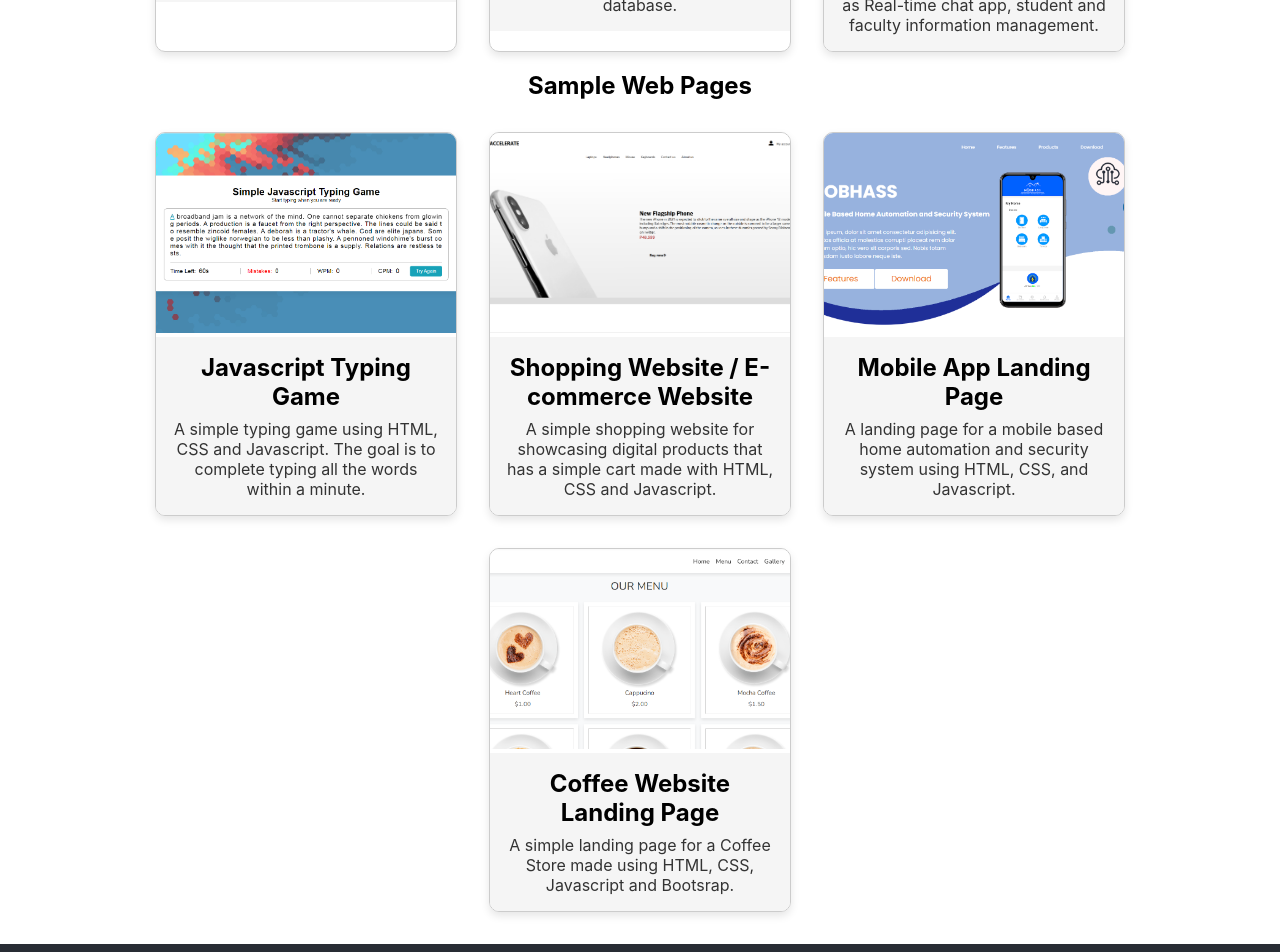
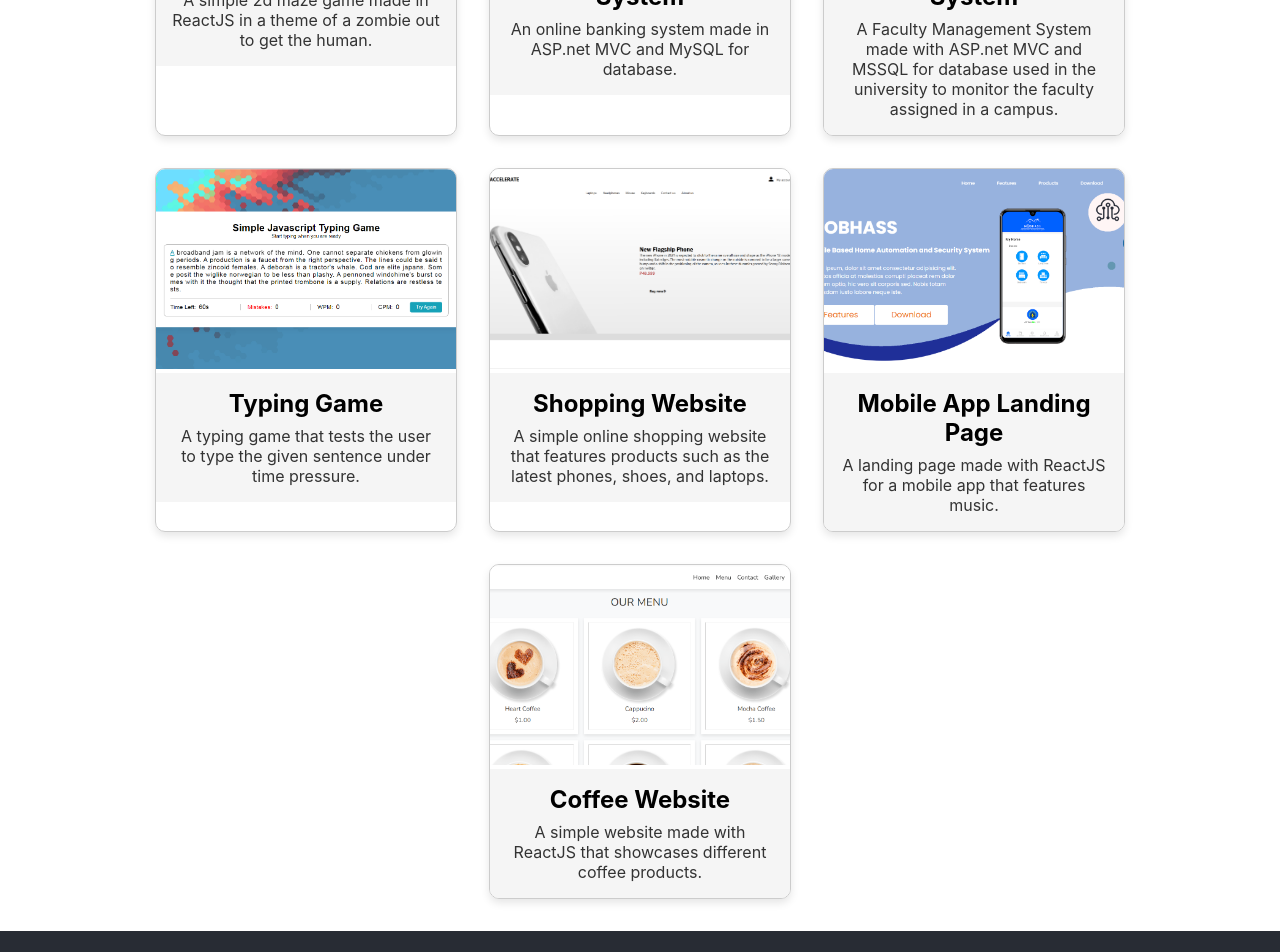
Before and after one commit to lloyd44560/react-js-portfolio, a React (Create React App) app: page /projects in a window 1280 px wide. Shown: the part 1340-2292 px from the top of the page. Built offline with nearby package versions, Linux system fonts and the light colour scheme.

Commit message:
Modified Experience Container

```diff
--- a/src/components/Projects.js
+++ b/src/components/Projects.js
@@ -4,19 +4,16 @@ import React from "react";
 import MazeGameImage from "../assets/image/maze-game.png";
 import BankingSystemImage from "../assets/image/TECHBANK2.png";
 import FacultyManagementImage from "../assets/image/PUPCES.png";
-// import USAPImage from "../assets/image/profile.png";
-// import ComplaintManagementImage from "../assets/image/profile.png";
-// import ProductRecommendationImage from "../assets/image/profile.png";
 import TypingGameImage from "../assets/image/Typing.PNG";
 import ShoppingWebsiteImage from "../assets/image/Shopping.png";
 import MobileAppLandingImage from "../assets/image/MOBHASS.PNG";
 import CoffeeWebsiteImage from "../assets/image/Coffee.png";
 
-import InventoryIcon from "../assets/image/inventory.png";
+import InventoryIcon from "../assets/image/Invent.png";
 import HRIcon from "../assets/image/HR.jpg";
 import AccountingIcon from "../assets/image/Accounting.png";
 import AttendanceIcon from "../assets/image/attendance.png";
-import LoanIcon from "../assets/image/loan.png";
+import LoanIcon from "../assets/image/LOAN_ICON.png";
 import PayrollIcon from "../assets/image/payroll.png";
 import {
   ProjectsContainer,
@@ -31,14 +28,11 @@ import {
   ExperiencePanel,
   ExperienceIcon,
   ExperienceDescription,
-
 } from "../StyledComponents";
-
 
 const Projects = () => (
   <ProjectsContainer>
-
-  <h2>My Professional Experience</h2>
+    <h2>My Professional Experience</h2>
     <ExperienceContainer>
       <ExperiencePanel>
         <ExperienceIcon src={AccountingIcon} alt="Accounting Icon" />
@@ -51,36 +45,35 @@ const Projects = () => (
         <ExperienceIcon src={InventoryIcon} alt="Inventory Icon" />
         <h3>Inventory Management</h3>
         <ExperienceDescription>
-            Contributed to an inventory management system made for a warehouse storing Sky Cable products. I worked with features such as product registration, stock management, reporting, barcode integration, etc.
+          Contributed to an inventory management system made for a warehouse storing Sky Cable products. I worked with features such as product registration, stock management, reporting, barcode integration, etc.
         </ExperienceDescription>
       </ExperiencePanel>
       <ExperiencePanel>
         <ExperienceIcon src={HRIcon} alt="HR Icon" />
         <h3>Human Resources</h3>
         <ExperienceDescription>
-            Contributed to a Human Resources Management System that has features such as HR Dashboard, Multi-Company, Employee Management, Automation on Leave Request, and more.
-
+          Contributed to a Human Resources Management System that has features such as HR Dashboard, Multi-Company, Employee Management, Automation on Leave Request, and more.
         </ExperienceDescription>
       </ExperiencePanel>
     </ExperienceContainer>
 
     <ExperienceContainer>
       <ExperiencePanel>
-        <ExperienceIcon src={AttendanceIcon} alt="Accounting Icon" />
+        <ExperienceIcon src={AttendanceIcon} alt="Attendance Icon" />
         <h3>Attendance Module for Company</h3>
         <ExperienceDescription>
           Contributed to the Attendance Module that serves as the application to monitor employees check-in and check-out times in real time, produce reports of employee hours, and access employee overtime hours.
         </ExperienceDescription>
       </ExperiencePanel>
       <ExperiencePanel>
-        <ExperienceIcon src={LoanIcon} alt="Inventory Icon" />
+        <ExperienceIcon src={LoanIcon} alt="Loan Icon" />
         <h3>Loan Management</h3>
         <ExperienceDescription>
-        Contributed to the Loan Management System that was made for configuring loan policies, assigning user access for each user, and the verification process of the loan up to the disbursement to the employee as well as the accounting side.
+          Contributed to the Loan Management System that was made for configuring loan policies, assigning user access for each user, and the verification process of the loan up to the disbursement to the employee as well as the accounting side.
         </ExperienceDescription>
       </ExperiencePanel>
       <ExperiencePanel>
-        <ExperienceIcon src={PayrollIcon} alt="HR Icon" />
+        <ExperienceIcon src={PayrollIcon} alt="Payroll Icon" />
         <h3>Payroll</h3>
         <ExperienceDescription>
           Enhanced HR modules for employee management, payroll, attendance tracking, and recruitment processes.
@@ -121,110 +114,64 @@ const Projects = () => (
         <ProjectImage src={FacultyManagementImage} alt="Project 3" />
         <ProjectDescription>
           <ProjectTitle>
-            <ProjectLink href="https://pupsces.vercel.app/" target="_blank" rel="noopener noreferrer">
+            <ProjectLink href="https://example.com/faculty-management" target="_blank" rel="noopener noreferrer">
               Faculty Management System
             </ProjectLink>
           </ProjectTitle>
           <ProjectText>
-            Contributed to a Faculty Management System to parts such as Real-time chat app, student and faculty information management.
-          </ProjectText>
-        </ProjectDescription>
-      </ProjectCard>
-    </ProjectGrid>
-    {/* <ProjectGrid>
-      <ProjectCard>
-        <ProjectImage src={USAPImage} alt="Project 1" />
-        <ProjectDescription>
-          <ProjectTitle>
-            <ProjectLink href="https://example.com/usap" target="_blank" rel="noopener noreferrer">
-              USAP
-            </ProjectLink>
-          </ProjectTitle>
-          <ProjectText>
-            A real-time chat application that enables users to chat, share files and form groups.
+            A Faculty Management System made with ASP.net MVC and MSSQL for database used in the university to monitor the faculty assigned in a campus.
           </ProjectText>
         </ProjectDescription>
       </ProjectCard>
       <ProjectCard>
-        <ProjectImage src={ComplaintManagementImage} alt="Project 2" />
+        <ProjectImage src={TypingGameImage} alt="Project 4" />
         <ProjectDescription>
           <ProjectTitle>
-            <ProjectLink href="https://example.com/complaint-management" target="_blank" rel="noopener noreferrer">
-              Complaint Management System
+            <ProjectLink href="https://example.com/typing-game" target="_blank" rel="noopener noreferrer">
+              Typing Game
             </ProjectLink>
           </ProjectTitle>
           <ProjectText>
-            Users can submit and monitor complaints to the authority, and the authority can respond to these complaints.
+            A typing game that tests the user to type the given sentence under time pressure.
           </ProjectText>
         </ProjectDescription>
       </ProjectCard>
       <ProjectCard>
-        <ProjectImage src={ProductRecommendationImage} alt="Project 3" />
+        <ProjectImage src={ShoppingWebsiteImage} alt="Project 5" />
         <ProjectDescription>
           <ProjectTitle>
-            <ProjectLink href="https://luxury-raindrop-022ff0.netlify.app/home" target="_blank" rel="noopener noreferrer">
-              Budget Calculator
+            <ProjectLink href="https://example.com/shopping-website" target="_blank" rel="noopener noreferrer">
+              Shopping Website
             </ProjectLink>
           </ProjectTitle>
           <ProjectText>
-            A brief description of Project 3. Lorem ipsum dolor sit amet, consectetur adipiscing elit.
-          </ProjectText>
-        </ProjectDescription>
-      </ProjectCard>
-    </ProjectGrid> */}
-    <h2>Sample Web Pages</h2>
-    <ProjectGrid>
-      <ProjectCard>
-        <ProjectImage src={TypingGameImage} alt="Project 1" />
-        <ProjectDescription>
-          <ProjectTitle>
-            <ProjectLink href="https://lloyd44560.github.io/Typing-Game/" target="_blank" rel="noopener noreferrer">
-              Javascript Typing Game
-            </ProjectLink>
-          </ProjectTitle>
-          <ProjectText>
-            A simple typing game using HTML, CSS and Javascript. The goal is to complete typing all the words within a minute.
+            A simple online shopping website that features products such as the latest phones, shoes, and laptops.
           </ProjectText>
         </ProjectDescription>
       </ProjectCard>
       <ProjectCard>
-        <ProjectImage src={ShoppingWebsiteImage} alt="Project 2" />
+        <ProjectImage src={MobileAppLandingImage} alt="Project 6" />
         <ProjectDescription>
           <ProjectTitle>
-            <ProjectLink href="https://lloyd44560.github.io/Ecommerce/" target="_blank" rel="noopener noreferrer">
-              Shopping Website / E-commerce Website
+            <ProjectLink href="https://example.com/mobile-app-landing" target="_blank" rel="noopener noreferrer">
+              Mobile App Landing Page
             </ProjectLink>
           </ProjectTitle>
           <ProjectText>
-            A simple shopping website for showcasing digital products that has a simple cart made with HTML, CSS and Javascript.
+            A landing page made with ReactJS for a mobile app that features music.
           </ProjectText>
         </ProjectDescription>
       </ProjectCard>
       <ProjectCard>
-        <ProjectImage src={MobileAppLandingImage} alt="Project 3" />
+        <ProjectImage src={CoffeeWebsiteImage} alt="Project 7" />
         <ProjectDescription>
           <ProjectTitle>
-            <ProjectLink href="https://lloyd44560.github.io/Mobhass/" target="_blank" rel="noopener noreferrer">
-              Mobile App Landing Page
+            <ProjectLink href="https://example.com/coffee-website" target="_blank" rel="noopener noreferrer">
+              Coffee Website
             </ProjectLink>
           </ProjectTitle>
           <ProjectText>
-            A landing page for a mobile based home automation and security system using HTML, CSS, and Javascript.
-          </ProjectText>
-        </ProjectDescription>
-      </ProjectCard>
-    </ProjectGrid>
-    <ProjectGrid>
-      <ProjectCard>
-        <ProjectImage src={CoffeeWebsiteImage} alt="Project 1" />
-        <ProjectDescription>
-          <ProjectTitle>
-            <ProjectLink href="https://lloyd44560.github.io/Coffee_Shop/" target="_blank" rel="noopener noreferrer">
-              Coffee Website Landing Page
-            </ProjectLink>
-          </ProjectTitle>
-          <ProjectText>
-            A simple landing page for a Coffee Store made using HTML, CSS, Javascript and Bootsrap.
+            A simple website made with ReactJS that showcases different coffee products.
           </ProjectText>
         </ProjectDescription>
       </ProjectCard>
```
Also changed, not shown: src/StyledComponents.js (+50 -36 lines), src/components/About.js (+11 -30 lines), src/assets/image/Invent.png (added), src/assets/image/LOAN_ICON.png (added).
